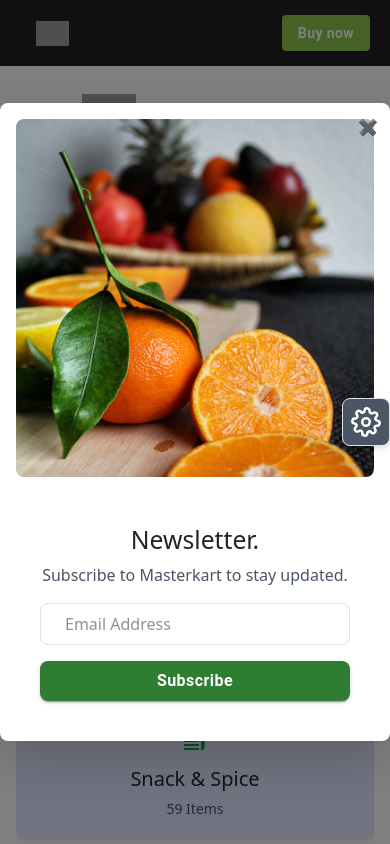
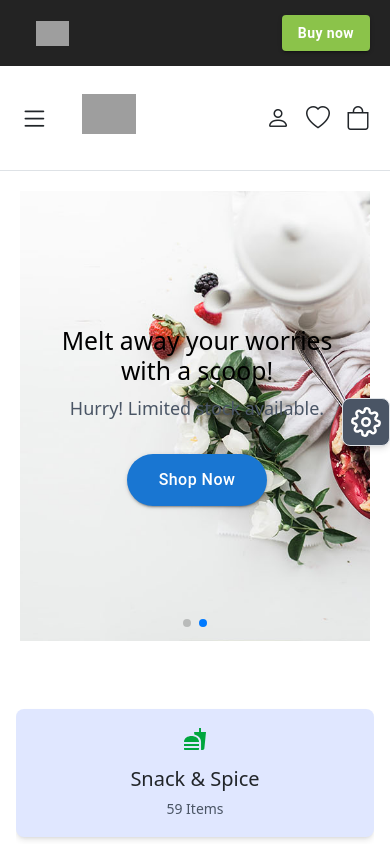
Before and after one commit to kalaivkv/Website, a React (Vite) app: page / in a window 390 px wide. Shown: the top 844 px of the page. Built offline with nearby package versions, Linux system fonts and the light colour scheme; grey boxes are pictures that could not be loaded.

Commit message:
Fixed errors

```diff
--- a/src/NewsletterPopup.jsx
+++ b/src/NewsletterPopup.jsx
@@ -6,11 +6,14 @@ const NewsletterPopup = () => {
   const [isOpen, setIsOpen] = useState(false);
 
   useEffect(() => {
-    const timer = setTimeout(() => {
-      setIsOpen(true);
-    }, 1500);
+    // Check screen width and show popup only if screen width is greater than 768px
+    if (window.innerWidth > 768) {
+      const timer = setTimeout(() => {
+        setIsOpen(true);
+      }, 1500);
 
-    return () => clearTimeout(timer);
+      return () => clearTimeout(timer);
+    }
   }, []);
 
   return (
```
